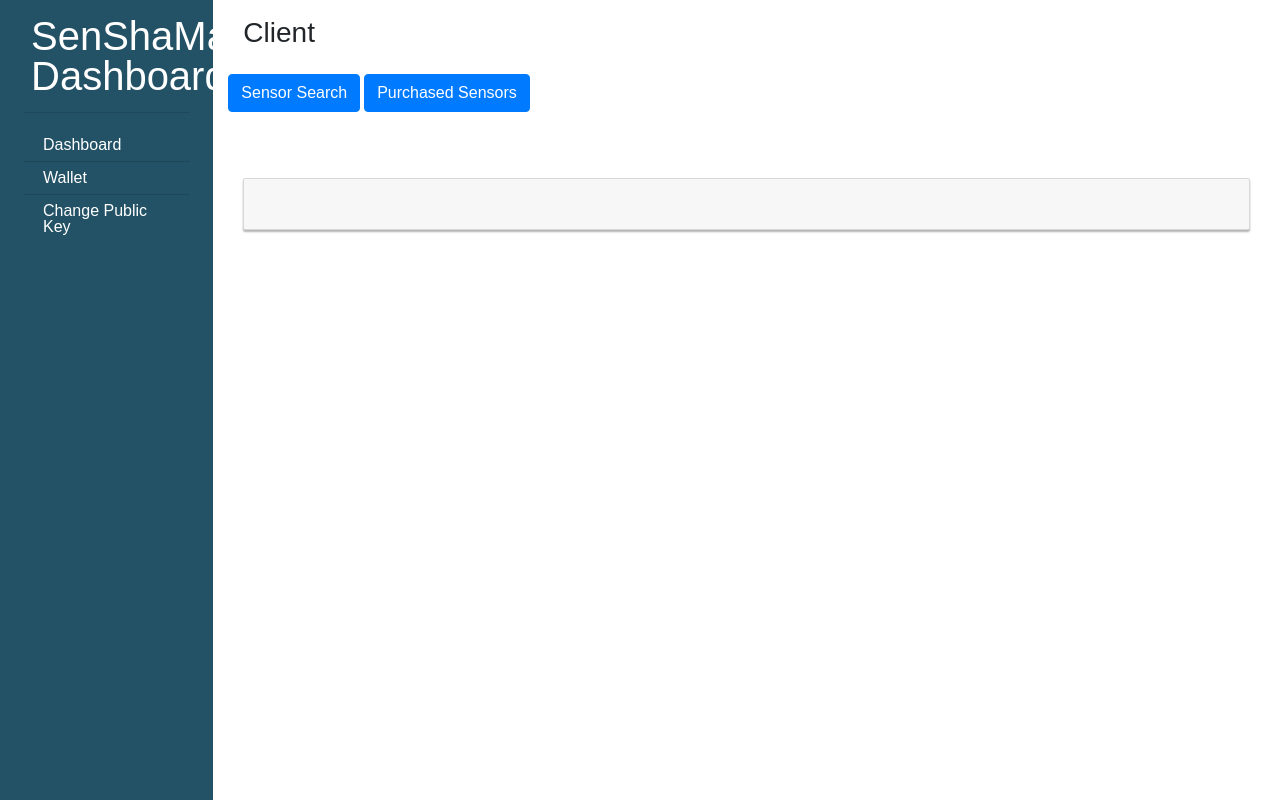
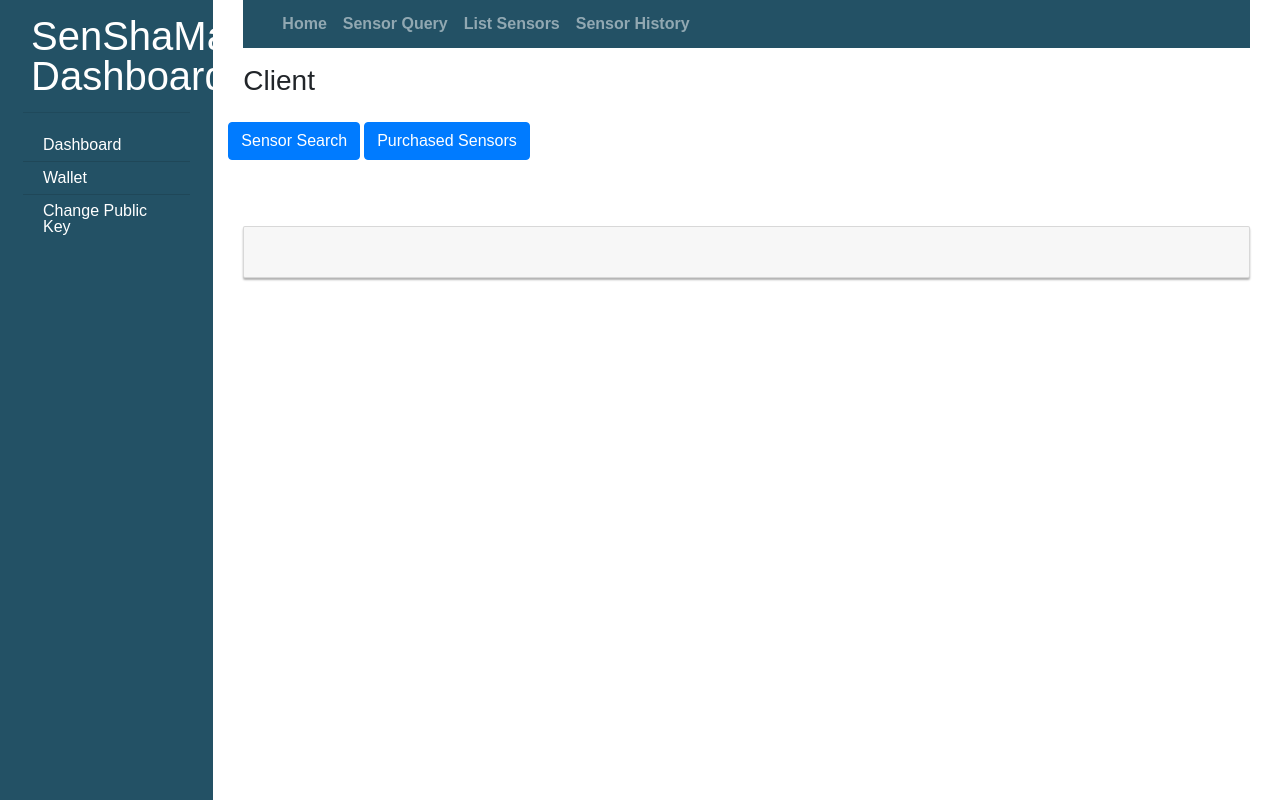
Before and after one commit to sampathmedawatta/SheShaMartDash, a React (Create React App) app: page /client in a window 1280 px wide. Built offline with nearby package versions, Linux system fonts and the light colour scheme.

Commit message:
update sub menu bar items

```diff
--- a/src/components/Broker.js
+++ b/src/components/Broker.js
@@ -3,7 +3,7 @@ import BrokerService from "../services/broker.service";
 import Grid from "./UI/Grid/Table";
 import { Context } from "../context/context";
 import { Link } from "react-router-dom";
-import BrokerSubMenu from "../components/BrokerSubMenu";
+import BrokerSubMenu from "../components/UI/SubMenu/BrokerSubMenu";
 
 const Broker = () => {
   const registerBroker = useState([]);
--- a/src/components/BrokerList.js
+++ b/src/components/BrokerList.js
@@ -2,7 +2,7 @@ import React, { useState, useEffect, useContext } from "react";
 import BrokerService from "../services/broker.service";
 import { Context } from "../context/context";
 import Grid from "./UI/Grid/Table";
-import BrokerSubMenu from "../components/BrokerSubMenu";
+import BrokerSubMenu from "../components/UI/SubMenu/BrokerSubMenu";
 
 function BrokerList() {
   const { setBroks } = useContext(Context);
--- a/src/components/Client.js
+++ b/src/components/Client.js
@@ -1,34 +1,33 @@
 import React from 'react'
+import ClientSubMenu from '../components/UI/SubMenu/ClientSubMenu'
 
 function Client() {
   return (
     <div>
       <div className="container-fluid">
+        <ClientSubMenu></ClientSubMenu>
         <div className="row">
           <div className="col-8 my-3">
             <h3>Client</h3>
           </div>
           <div className="col-4 my-3">
-            <div className="form-group">
-            </div>
+            <div className="form-group"></div>
           </div>
           <div className="">
             <div className="form-group">
               <button className="btn btn-primary mr-1">Sensor Search</button>
-              <button className="btn btn-primary mr-1">Purchased Sensors</button>
+              <button className="btn btn-primary mr-1">
+                Purchased Sensors
+              </button>
             </div>
           </div>
         </div>
         <div className="row">
           <div className="col-12">
-            <div className="card">
-
-            </div>
+            <div className="card"></div>
           </div>
         </div>
       </div>
-
-
     </div>
   );
 }
--- a/src/components/Provider.js
+++ b/src/components/Provider.js
@@ -1,6 +1,6 @@
 import React, { useState, useEffect, useRef } from "react";
 import SensorService from "../services/sensor.service";
-import ProviderSubMenu from "../components/ProviderSubMenu";
+import ProviderSubMenu from "../components/UI/SubMenu/ProviderSubMenu";
 
 function Provider() {
  const registerSensor = useState([]);
--- a/src/components/Sensor.js
+++ b/src/components/Sensor.js
@@ -2,7 +2,7 @@ import React, { useState, useEffect, useRef } from "react";
 import SensorService from "../services/sensor.service";
 import { Context } from "../context/context";
 import { Link } from "react-router-dom";
-import ProviderSubMenu from "../components/ProviderSubMenu";
+import ProviderSubMenu from "../components/UI/SubMenu/ProviderSubMenu";
 
 const Sensor = () => {
   const registerSensor = useState([]);
--- a/src/components/SensorList.js
+++ b/src/components/SensorList.js
@@ -2,7 +2,7 @@ import React, { useState, useEffect, useContext } from "react";
 import SensorService from "../services/sensor.service";
 import { Context } from "../context/context";
 import Grid from "./UI/Grid/TableSensor";
-import ProviderSubMenu from "../components/ProviderSubMenu";
+import ProviderSubMenu from "../components/UI/SubMenu/ProviderSubMenu";
 
 function SensorList() {
   const { setSensors } = useContext(Context);
--- a/src/components/SensorQuery.js
+++ b/src/components/SensorQuery.js
@@ -2,7 +2,7 @@ import React, { useEffect, useState, useContext } from "react";
 import Yasgui from "@triply/yasgui";
 import { Context } from "../context/context";
 import "@triply/yasgui/build/yasgui.min.css";
-import ProviderSubMenu from "../components/ProviderSubMenu";
+import ProviderSubMenu from "../components/UI/SubMenu/ProviderSubMenu";
 import SensorService from "../services/sensor.service";
 
 const SensorQuery = () => {
--- a/src/components/BrokerSubMenu.js
+++ b/src/components/UI/SubMenu/BrokerSubMenu.js
@@ -13,6 +13,9 @@ function BrokerSubMenu() {
             <Link to={"/broker"} className="nav-link ">
               Register Broker
             </Link>
+            <Link to={"/brokerList"} className="nav-link ">
+              Broker List
+            </Link>
           </ul>
         </div>
       </div>
--- /dev/null
+++ b/src/components/UI/SubMenu/ClientSubMenu.js
@@ -0,0 +1,29 @@
+import React from 'react'
+import { Link } from "react-router-dom";
+
+function ClientSubMenu() {
+  return (
+    <nav className="navbar navbar-expand-lg navbar-dark Provider-submenu">
+      <div className="container-fluid">
+        <div className="collapse navbar-collapse" id="navbarColor02">
+          <ul className="Provider-Submenu navbar-nav me-auto mb-2 mb-lg-0">
+            <Link to={"/"} className="nav-link ">
+              Home
+            </Link>
+            <Link to={"/sensorquery"} className="nav-link">
+              Sensor Query
+            </Link>
+            <Link to={"/sensorList"} className="nav-link ">
+              List Sensors
+            </Link>
+            <Link to={"/sensorHistory"} className="nav-link ">
+              Sensor History
+            </Link>
+          </ul>
+        </div>
+      </div>
+    </nav>
+  );
+}
+
+export default ClientSubMenu
--- a/src/components/ProviderSubMenu.js
+++ b/src/components/UI/SubMenu/ProviderSubMenu.js
@@ -16,12 +16,6 @@ function ProviderSubMenu() {
             <Link to={"/sensorList"} className="nav-link ">
               List Sensors
             </Link>
-            <Link to={"/sensorquery"} className="nav-link">
-              Sensor Query
-            </Link>
-            <Link to={"/broker"} className="nav-link ">
-              Register Broker
-            </Link>
           </ul>
         </div>
       </div>
```
